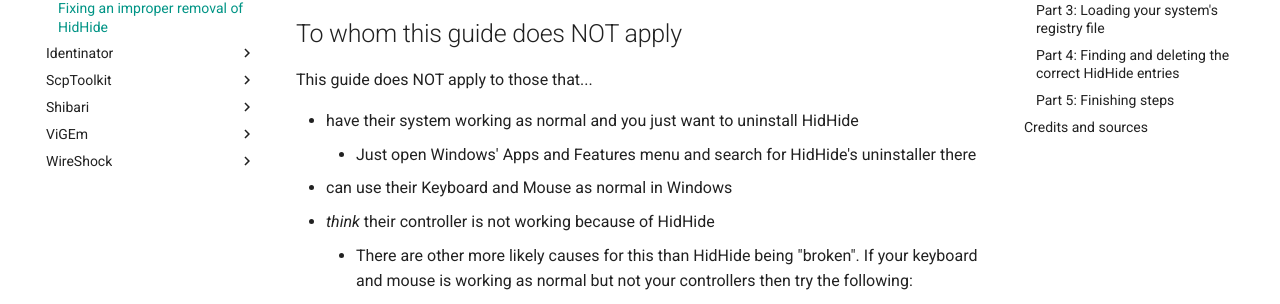
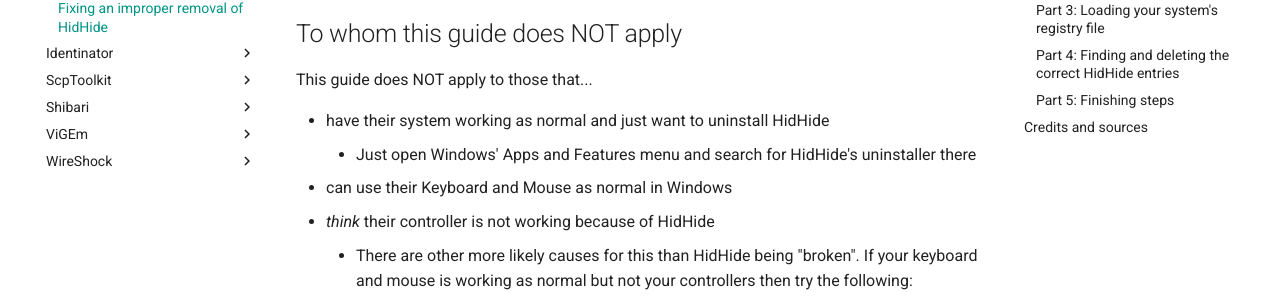
Before and after one commit to nefarius/ViGEm.github.io, an MkDocs documentation site: the page built from docs/projects/HidHide/fixing-a-bricked-system.md, in a window 1280 px wide and 900 px high. Shown: the part 447-751 px from the top of the window. Built offline with MkDocs 1.6.1 and Material for MkDocs 9.7.7, drawn with Linux system fonts in a browser that asks for light colours; comment, search, counter and statistics services are not loaded.

Commit message:
removed word

```diff
--- a/docs/projects/HidHide/fixing-a-bricked-system.md
+++ b/docs/projects/HidHide/fixing-a-bricked-system.md
@@ -10,7 +10,7 @@
 
 This guide does NOT apply to those that...
 
-- have their system working as normal and you just want to uninstall HidHide
+- have their system working as normal and just want to uninstall HidHide
     - Just open Windows' Apps and Features menu and search for HidHide's uninstaller there
 - can use their Keyboard and Mouse as normal in Windows
 - _think_ their controller is not working because of HidHide
```
